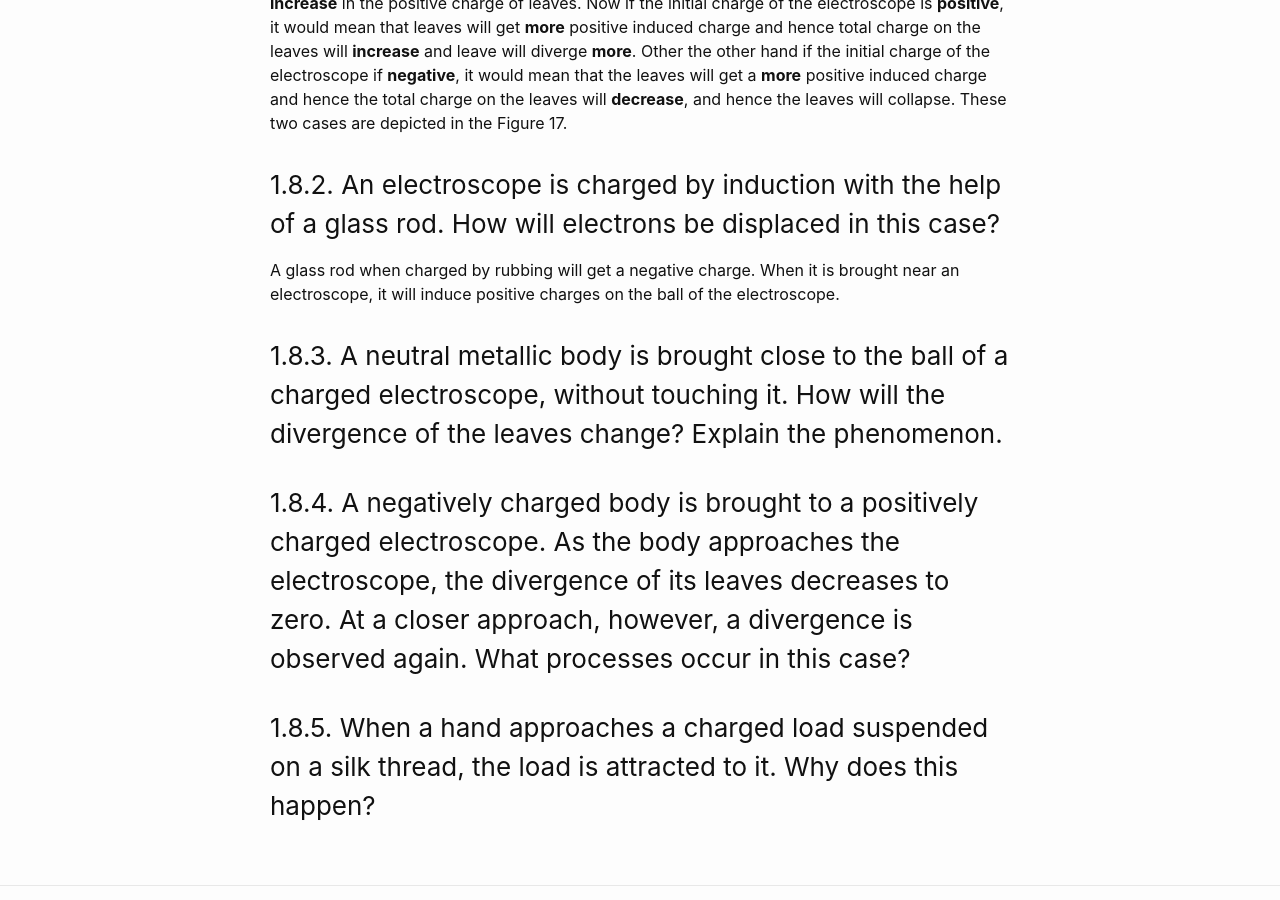
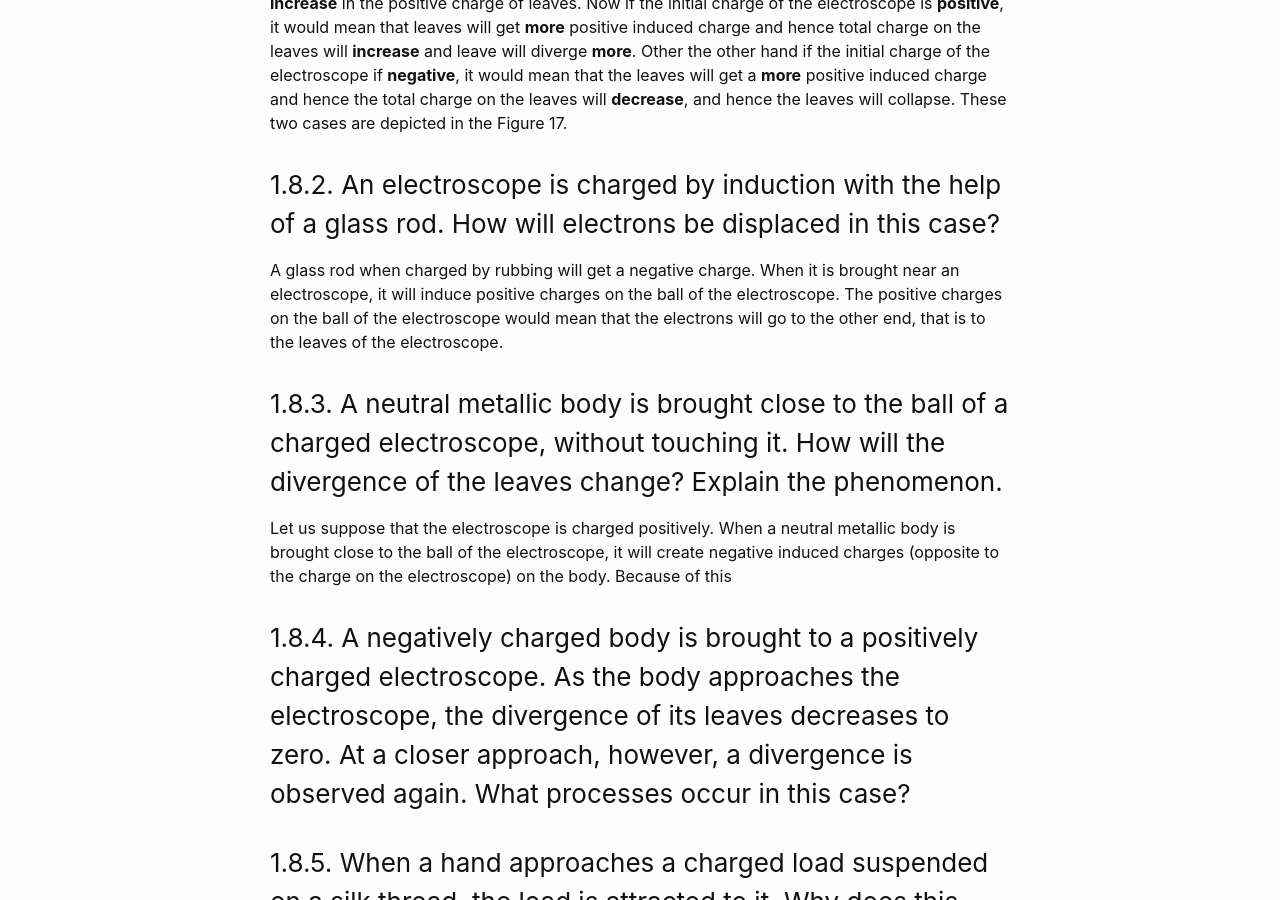
Before and after one commit to damitr/physics, a Jekyll site: the page built from _posts/2023-02-12-charging-ind.md, in a window 1280 px wide and 900 px high, scrolled down 1746 px. Built offline with Jekyll 4.4.1, drawn with Linux system fonts in a browser that asks for light colours.

Commit message:
cc by footer assets

```diff
--- a/_includes/footer.html
+++ b/_includes/footer.html
@@ -12,8 +12,8 @@
             </svg><span>Subscribe</span>
           </a>
         </p>
-        <svg class="svg">
-          <use xlink:href="{{ 'assets/minima-social-icons.svg#ccby' | relative_url }}"></use>
+        <svg class="svg-icon">
+          <use xlink:href="{{ 'assets/ccby.svg' | relative_url }}"></use>
         </svg><span>CC BY SA 4.0</span>
 
       {%- if site.author %}
--- a/_posts/2023-02-12-charging-ind.md
+++ b/_posts/2023-02-12-charging-ind.md
@@ -28,9 +28,11 @@ Now in Figure 17, a charged rod is brought near the electroscope. This charged r
 
 ### 1.8.2. An electroscope is charged by induction with the help of a glass rod. How will electrons be displaced in this case?
 
-A glass rod when charged by rubbing will get a negative charge. When it is brought near an electroscope, it will induce positive charges on the ball of the electroscope.
+A glass rod when charged by rubbing will get a negative charge. When it is brought near an electroscope, it will induce positive charges on the ball of the electroscope. The positive charges on the ball of the electroscope would mean that the electrons will go to the other end, that is to the leaves of the electroscope.
 
 ### 1.8.3. A neutral metallic body is brought close to the ball of a charged electroscope, without touching it. How will the divergence of the leaves change? Explain the phenomenon.
+
+Let us suppose that the electroscope is charged positively. When a neutral metallic body is brought close to the ball of the electroscope, it will create negative induced charges (opposite to the charge on the electroscope) on the body. Because of this
 
 ### 1.8.4. A negatively charged body is brought to a positively charged electroscope. As the body approaches the electroscope, the divergence of its leaves decreases to zero. At a closer approach, however, a divergence is observed again. What processes occur in this case?
 
```
